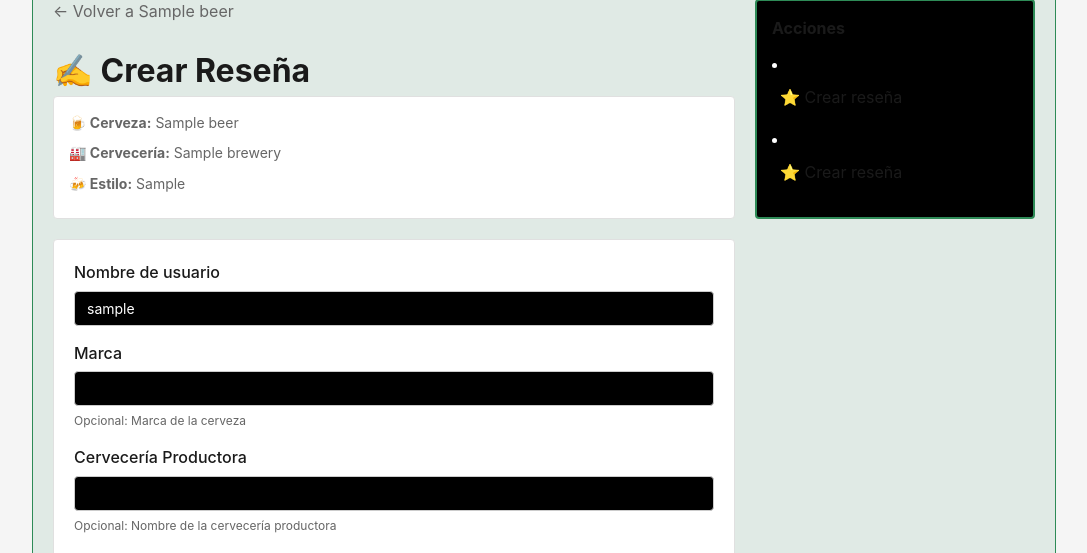
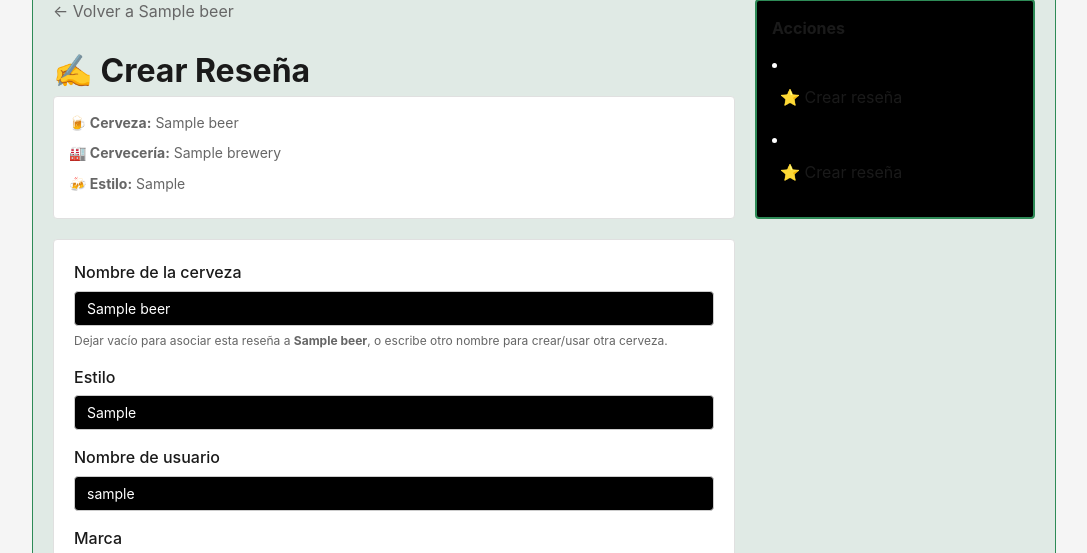
Before and after one commit to gertmc72/Crisol_cervecero, a Django app: page /beers/1/review/create/ in a window 1280 px wide. Shown: the part 82-635 px from the top of the page, without its empty margins (96-1183 px from the left). Run offline with Django 5.2, Linux system fonts and the light colour scheme; a user stored in the database is signed in; tables that the repository leaves empty hold one stand-in row (values such as "Sample post").

Commit message:
create_review: priorizar beer_name libre; prefill inicial; plantilla siempre muestra beer_name/style. threads: usar beer_name al crear hilos.

```diff
--- a/core/templates/create_review.html
+++ b/core/templates/create_review.html
@@ -10,7 +10,11 @@ Crear Reseña - Crisol Cervecero
 
 {% block content %}
 <div style="margin-bottom: 20px;">
-    <a href="{% url 'beer_detail' beer.id %}" style="color: #666; text-decoration: none;">← Volver a {{ beer.name }}</a>
+    {% if beer %}
+        <a href="{% url 'beer_detail' beer.id %}" style="color: #666; text-decoration: none;">← Volver a {{ beer.name }}</a>
+    {% else %}
+        <a href="{% url 'beer_list' %}" style="color: #666; text-decoration: none;">← Volver a la lista de cervezas</a>
+    {% endif %}
 </div>
 
 <h1>✍️ Crear Reseña</h1>
@@ -36,12 +40,16 @@ Crear Reseña - Crisol Cervecero
     {% endif %}
 
     <div style="margin-bottom: 15px;">
-        {% if not beer %}
         <div style="margin-bottom: 15px;">
             <label for="{{ form.beer_name.id_for_label }}">{{ form.beer_name.label }}</label>
             {{ form.beer_name }}
             {% if form.beer_name.errors %}
             <div style="color: red; font-size: 12px;">{{ form.beer_name.errors }}</div>
+            {% endif %}
+            {% if beer %}
+                <div style="font-size: 12px; color: #666; margin-top: 5px;">Dejar vacío para asociar esta reseña a <strong>{{ beer.name }}</strong>, o escribe otro nombre para crear/usar otra cerveza.</div>
+            {% else %}
+                <div style="font-size: 12px; color: #666; margin-top: 5px;">Escribe el nombre de la cerveza (requerido si no accedes desde la página de una cerveza).</div>
             {% endif %}
         </div>
 
@@ -52,7 +60,6 @@ Crear Reseña - Crisol Cervecero
             <div style="color: red; font-size: 12px;">{{ form.style.errors }}</div>
             {% endif %}
         </div>
-        {% endif %}
 
         <label for="{{ form.user_name.id_for_label }}">{{ form.user_name.label }}</label>
         {{ form.user_name }}
--- a/core/views.py
+++ b/core/views.py
@@ -97,42 +97,44 @@ def create_review(request, beer_id=None):
     if request.method == "POST":
         form = ReviewForm(request.POST, request.FILES)
         if form.is_valid():
-            # Determinar la cerveza asociada: preferir beer_id, si no, usar beer_name
-            if beer:
+            # Determinar la cerveza asociada: si el usuario escribió un nombre en el formulario,
+            # usamos esa entrada (buscar o crear), de lo contrario usamos la cerveza del contexto (si existe).
+            beer_name = form.cleaned_data.get("beer_name", "").strip()
+            style = form.cleaned_data.get("style", "").strip()
+            brewery_name = form.cleaned_data.get("brewery_name", "").strip()
+
+            target_beer = None
+            if beer_name:
+                # Buscar cerveza por nombre (insensible mayúsc/minúsc)
+                target_beer = Beer.objects.filter(
+                    name__iexact=beer_name).first()
+                if not target_beer:
+                    # Crear brewery si se proporcionó nombre
+                    brewery = None
+                    if brewery_name:
+                        brewery, _ = Brewery.objects.get_or_create(
+                            name=brewery_name)
+                    else:
+                        # Crear o usar una cervecería 'Desconocida' para permitir la creación
+                        brewery, _ = Brewery.objects.get_or_create(
+                            name="Desconocida")
+
+                    target_beer = Beer.objects.create(
+                        brewery=brewery,
+                        name=beer_name,
+                        style=style or "Desconocido",
+                    )
+
+            # Si no se proporcionó beer_name, y existe beer en la URL, usar esa cerveza
+            if not target_beer and beer:
                 target_beer = beer
-            else:
-                beer_name = form.cleaned_data.get("beer_name", "").strip()
-                style = form.cleaned_data.get("style", "").strip()
-                brewery_name = form.cleaned_data.get(
-                    "brewery_name", "").strip()
-                target_beer = None
-                if beer_name:
-                    # Buscar cerveza por nombre (insensible mayúsc/minúsc)
-                    target_beer = Beer.objects.filter(
-                        name__iexact=beer_name).first()
-                    if not target_beer:
-                        # Crear brewery si se proporcionó nombre
-                        brewery = None
-                        if brewery_name:
-                            brewery, _ = Brewery.objects.get_or_create(
-                                name=brewery_name)
-                        else:
-                            # Crear o usar una cervecería 'Desconocida' para permitir la creación
-                            brewery, _ = Brewery.objects.get_or_create(
-                                name="Desconocida")
 
-                        target_beer = Beer.objects.create(
-                            brewery=brewery,
-                            name=beer_name,
-                            style=style or "Desconocido",
-                        )
-
-            if not (beer or target_beer):
+            if not target_beer:
                 form.add_error(
                     None, "Debes especificar el nombre de la cerveza o acceder desde la página de una cerveza.")
             else:
                 review = Review.objects.create(
-                    beer=target_beer if target_beer else beer,
+                    beer=target_beer,
                     user_name=form.cleaned_data["user_name"],
                     brand=form.cleaned_data.get("brand", ""),
                     brewery_name=form.cleaned_data.get("brewery_name", ""),
@@ -157,8 +159,12 @@ def create_review(request, beer_id=None):
                 messages.success(request, "¡Reseña creada exitosamente!")
                 return redirect("beer_detail", beer_id=(target_beer.id if target_beer else beer.id))
     else:
-        # Pre-rellenar el nombre de usuario con el usuario actual
+        # Pre-rellenar el nombre de usuario con el usuario actual y, si venimos desde una cerveza,
+        # prefill los campos beer_name/style para que el usuario pueda editarlos.
         initial = {"user_name": request.user.username}
+        if beer:
+            initial["beer_name"] = beer.name
+            initial["style"] = beer.style
         form = ReviewForm(initial=initial)
 
     return render(request, "create_review.html", {
@@ -179,8 +185,14 @@ def threads_list_create(request):
     if request.method == "POST" and request.user.is_authenticated:
         form = ThreadForm(request.POST)
         if form.is_valid():
+            beer_name = form.cleaned_data.get("beer_name", "").strip()
+            beer_obj = None
+            if beer_name:
+                beer_obj = Beer.objects.filter(name__iexact=beer_name).first()
+
             thread = Thread.objects.create(
-                beer=form.cleaned_data.get("beer"),
+                beer=beer_obj,
+                beer_name=beer_name,
                 title=form.cleaned_data["title"],
                 user=request.user,
                 user_name=request.user.username,
```
